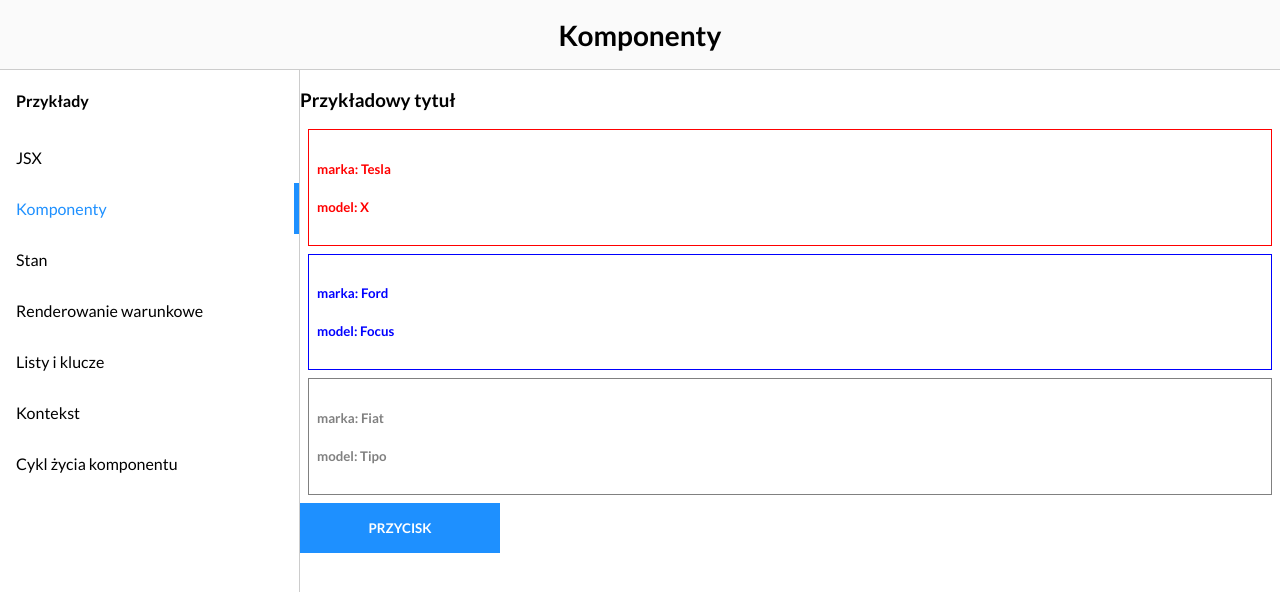
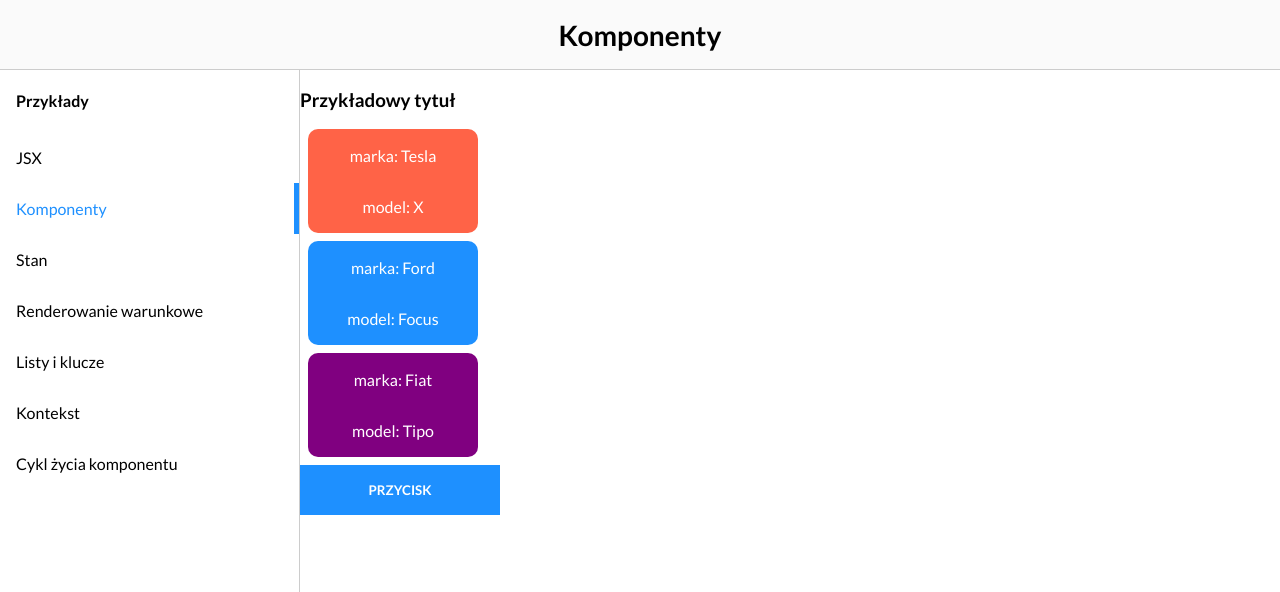
Before and after one commit to kacperkapusciak/react-playground, a React (Create React App) app: page / in a window 1280 px wide. Both pictures are taken after a click on the element "Komponenty". Shown: the top 592 px of the page. Built offline with nearby package versions, Linux system fonts and the light colour scheme.

Commit message:
fix: fix Components example styling

```diff
--- a/src/examples/Components.js
+++ b/src/examples/Components.js
@@ -10,12 +10,24 @@ function Title(props) {
 
 function Car(props) {
   return (
-    <div style={{ color: props.color, border: `1px solid ${props.color}`, padding: 8, margin: 8 }}>
-      <h5>marka: {props.brand}</h5>
-      <h5>model: {props.model}</h5>
+    <div style={{ ...carStyle, backgroundColor: props.color }}>
+      <p>marka: {props.brand}</p>
+      <p>model: {props.model}</p>
     </div>
   );
 }
+
+const carStyle = {
+  margin: 8,
+  width: 170,
+  color: 'white',
+  border: '1px solid transparent',
+  display: 'flex',
+  flexDirection: 'column',
+  alignItems: 'center',
+  justifyContent: 'center',
+  borderRadius: 10,
+};
 
 // -----
 
@@ -44,9 +56,9 @@ function App() {
   return (
     <section>
       <Title value="Przykładowy tytuł" />
-      <Car brand="Tesla" model="X" color="red" />
-      <Car brand="Ford" model="Focus" color="blue" />
-      <Car brand="Fiat" model="Tipo" color="gray" />
+      <Car brand="Tesla" model="X" color="tomato" />
+      <Car brand="Ford" model="Focus" color="dodgerblue" />
+      <Car brand="Fiat" model="Tipo" color="purple" />
       <Button onClick={() => alert('Wciśnięto przycisk!')}>Przycisk</Button>
     </section>
   );
```
